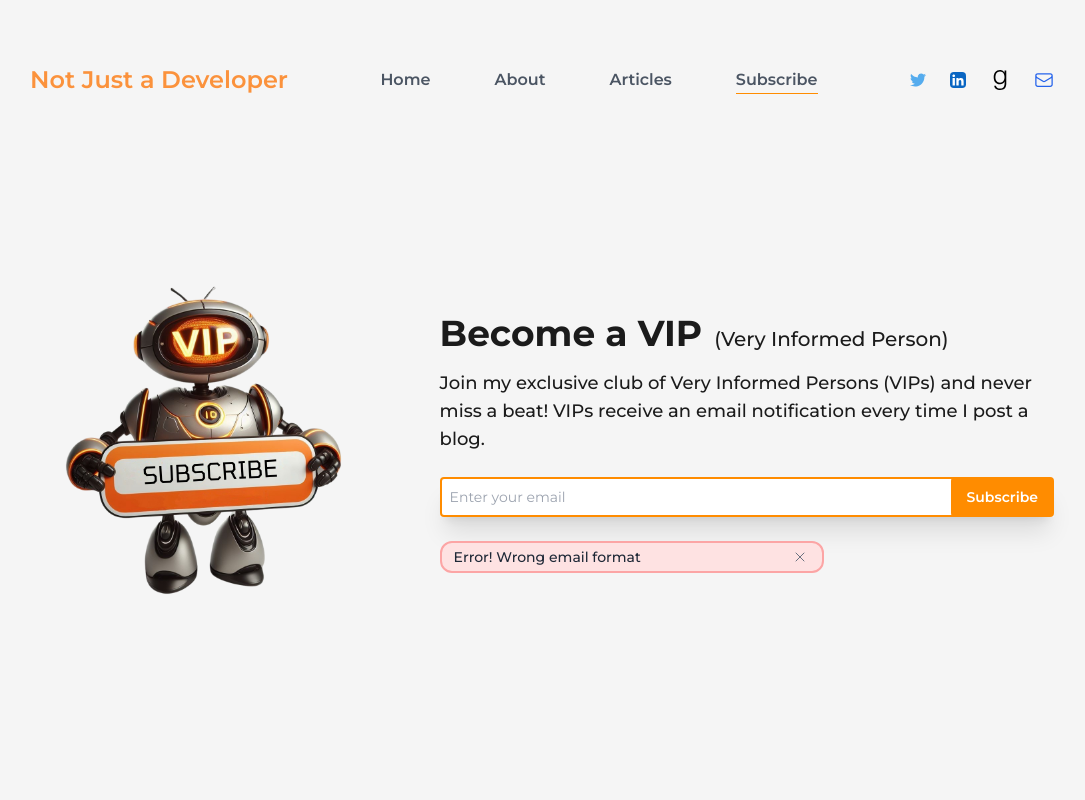
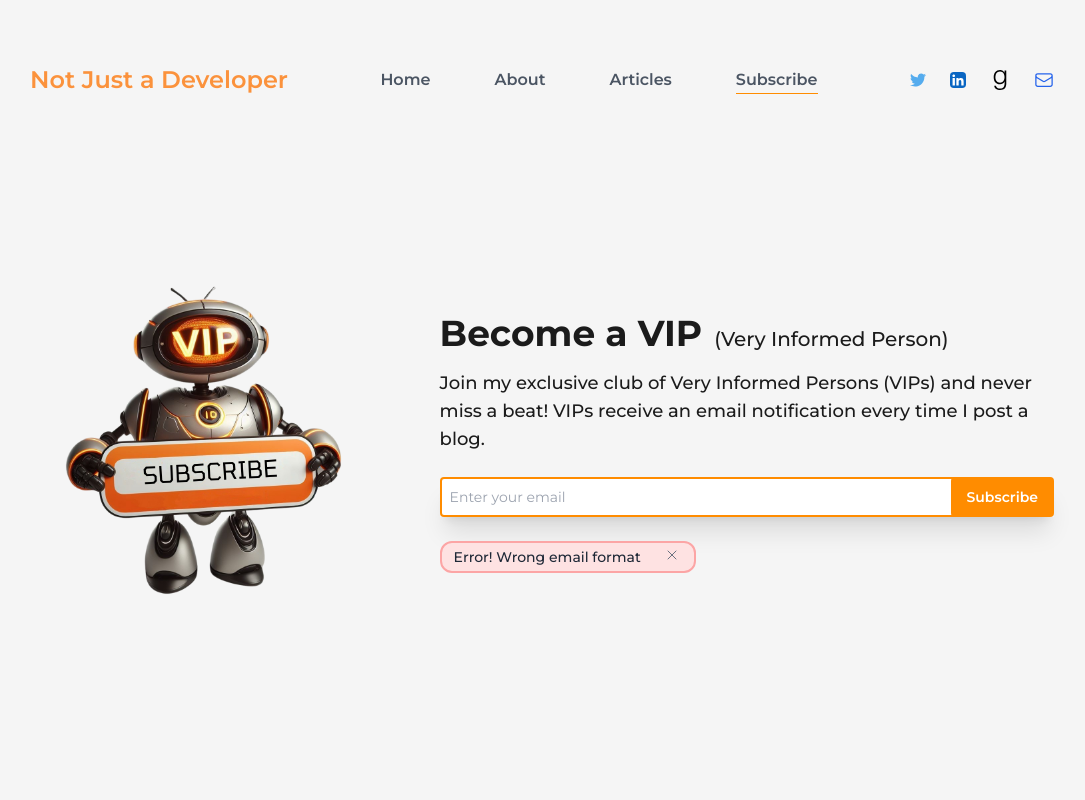
Before and after one commit to gabrix-dev/my-blog-ui, a Next.js app: page /subscribe in a window 1280 px wide. Both pictures are taken after a click on the button "Subscribe". Shown: the top 800 px of the page, without its empty margins (98-1183 px from the left). Built offline with nearby package versions, Linux system fonts and the light colour scheme.

Commit message:
feat: modify onsubscribe message and confetti explosion params

```diff
--- a/src/pages/subscribe.js
+++ b/src/pages/subscribe.js
@@ -42,17 +42,24 @@ const Badge = ({ success = false, onClose, className }) => {
     : "bg-red-100 border-red-300";
 
   const badgeMessage = success
-    ? "Congrats! You are a VIP."
+    ? "Verification email sent!"
     : "Error! Wrong email format";
+
+  const badgeMessage2 = success ? "Confirm and becoma a VIP" : null;
 
   return (
     <div
       className={`flex items-center justify-between border-2 px-3 py-1 rounded-xl ${badgeColor} ${className}`}
     >
-      <span className="text-sm font-medium text-gray-800">{badgeMessage}</span>
+      <div>
+        <p className="text-sm font-medium text-gray-800">{badgeMessage}</p>
+        {badgeMessage2 && (
+          <p className="text-sm font-medium text-gray-800">{badgeMessage2}</p>
+        )}
+      </div>
       <button
         onClick={onClose}
-        className="flex items-center justify-center w-5 h-5 text-gray-500 hover:text-gray-800"
+        className="flex items-baseline justify-center w-5 h-5 text-gray-500 hover:text-gray-800 ml-4"
       >
         <XMarkIcon className="w-4 h-4" />
       </button>
@@ -174,11 +181,11 @@ const SubscribePage = () => {
                     >
                       Subscribe
                     </motion.button>
-                    {isExploding && <ConfettiExplosion duration={3000} />}
+                    {isExploding && <ConfettiExplosion duration={4000} />}
                   </motion.div>
                 </div>
                 <Badge
-                  className={`mt-6 sm:w-96 ${
+                  className={`mt-6 sm:w-64 ${
                     showBadge ? "opacity-100" : "opacity-0"
                   }`}
                   success={isSuccesful}
```
